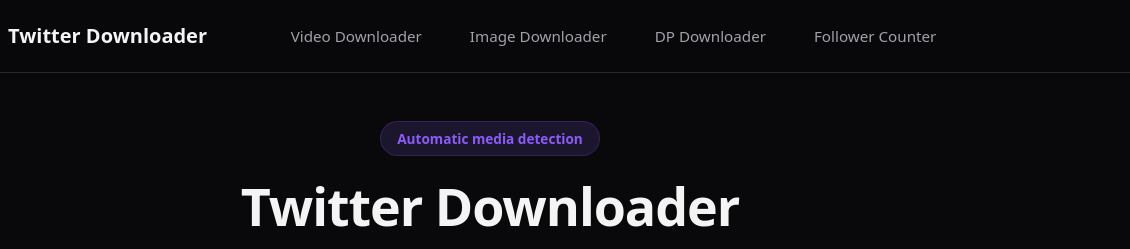
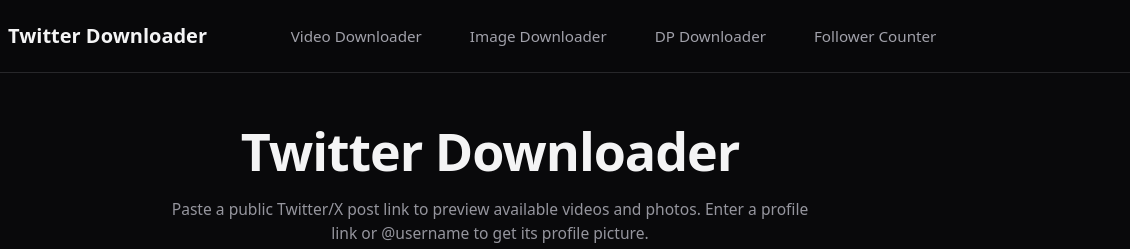
Before and after one commit to romitkryadav/twitter, a plain HTML site: page index.html in a window 1280 px wide. Shown: the top 249 px of the page, 150-1280 px from the left. Drawn offline with Linux system fonts and the light colour scheme.

Commit message:
Add files via upload

```diff
--- a/index.html
+++ b/index.html
@@ -92,7 +92,7 @@
   <main id="mainContent" role="main">
   <section class="hero-section" id="downloader" aria-labelledby="heroHeading">
     <div class="container">
-      <span class="hero-pill">Automatic media detection</span>
+
       <h1 class="hero-title" id="heroHeading">Twitter Downloader</h1>
       <p class="hero-subtitle hero-subtitle-sm">Paste a public Twitter/X post link to preview available videos and photos. Enter a profile link or @username to get its profile picture.</p>
 
```
